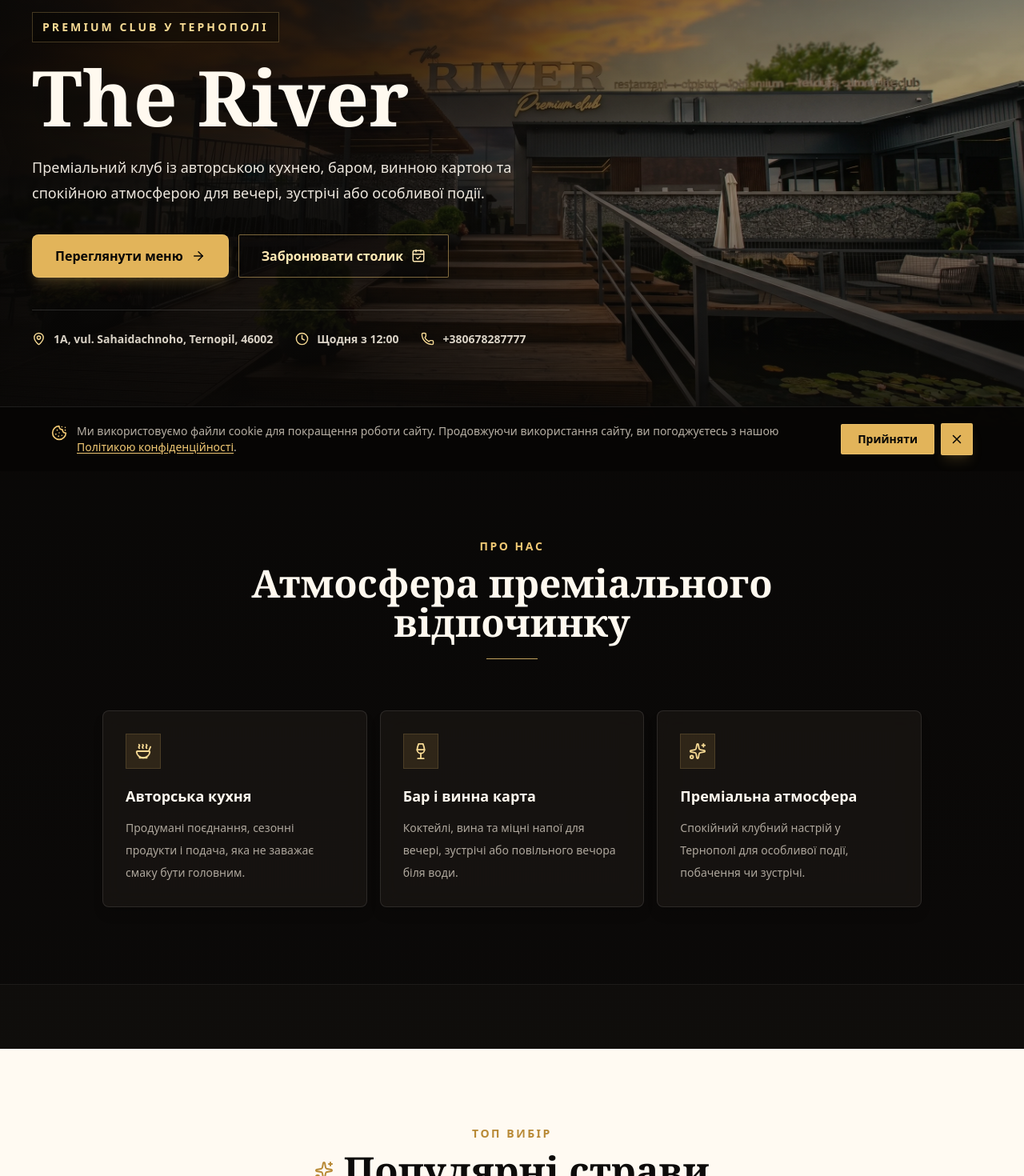
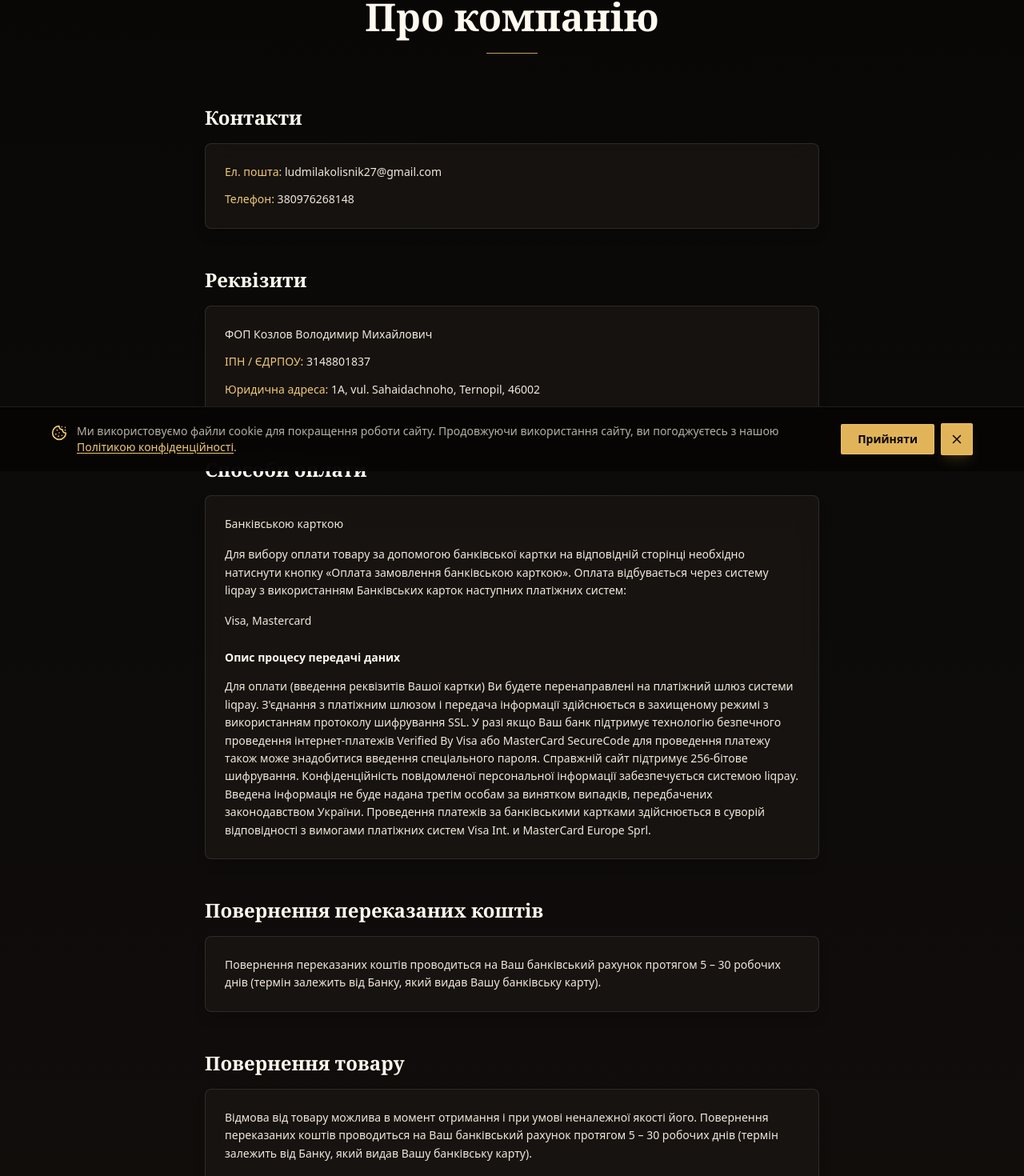
Before and after one commit to dupcamen-dev/riv, a React (Vite) app: page /#/info in a window 1280 px wide. Before the commit this address led to /. Shown: the part 211-1681 px from the top of the page at 80% size. Built offline with nearby package versions, Linux system fonts and the light colour scheme.

Commit message:
feat: company info page with footer link

```diff
--- a/src/App.jsx
+++ b/src/App.jsx
@@ -6,6 +6,7 @@ import Breadcrumbs from './components/layout/Breadcrumbs.jsx'
 import Footer from './components/layout/Footer.jsx'
 import Home from './pages/Home.jsx'
 import Menu from './pages/Menu.jsx'
+import Info from './pages/Info.jsx'
 import PageTransition from './components/layout/PageTransition.jsx'
 import BookingModal from './components/booking/BookingModal.jsx'
 import CookieConsent from './components/ui/CookieConsent.jsx'
@@ -37,6 +38,7 @@ function App() {
           <Routes location={location} key={path}>
             <Route path="/" element={<PageTransition><Home onOpenBooking={openBooking} /></PageTransition>} />
             <Route path="/menu" element={<PageTransition><Menu /></PageTransition>} />
+            <Route path="/info" element={<PageTransition><Info /></PageTransition>} />
             <Route path="/booking" element={<Navigate to="/" replace />} />
             <Route path="*" element={<Navigate to="/" replace />} />
           </Routes>
--- a/src/components/layout/Footer.jsx
+++ b/src/components/layout/Footer.jsx
@@ -8,6 +8,7 @@ const footerLinks = [
   { to: '/', label: 'Винна карта', section: 'wine' },
   { to: '/', label: 'Контакти', section: 'contact' },
   { to: '/', label: 'Відгуки', section: 'feedback' },
+  { to: '/info', label: 'Інформація про компанію' },
 ]
 
 export default function Footer({ onOpenBooking }) {
--- /dev/null
+++ b/src/pages/Info.jsx
@@ -0,0 +1,64 @@
+import SectionTitle from '../components/ui/SectionTitle.jsx'
+
+export default function Info() {
+  return (
+    <div className="page-container pb-24">
+      <div className="page-content">
+        <SectionTitle subtitle="Інформація">Про компанію</SectionTitle>
+
+        <div className="max-w-3xl mx-auto space-y-12">
+          <section className="space-y-4">
+            <h3 className="font-serif text-2xl font-bold text-light-100">Контакти</h3>
+            <div className="glass rounded-lg p-6 space-y-3 text-sm text-light-200 leading-relaxed">
+              <p><span className="text-gold-400">Ел. пошта:</span> ludmilakolisnik27@gmail.com</p>
+              <p><span className="text-gold-400">Телефон:</span> 380976268148</p>
+            </div>
+          </section>
+
+          <section className="space-y-4">
+            <h3 className="font-serif text-2xl font-bold text-light-100">Реквізити</h3>
+            <div className="glass rounded-lg p-6 space-y-3 text-sm text-light-200 leading-relaxed">
+              <p>ФОП Козлов Володимир Михайлович</p>
+              <p><span className="text-gold-400">ІПН / ЄДРПОУ:</span> 3148801837</p>
+              <p><span className="text-gold-400">Юридична адреса:</span> 1A, vul. Sahaidachnoho, Ternopil, 46002</p>
+            </div>
+          </section>
+
+          <section className="space-y-4">
+            <h3 className="font-serif text-2xl font-bold text-light-100">Способи оплати</h3>
+            <div className="glass rounded-lg p-6 text-sm text-light-200 leading-relaxed space-y-4">
+              <p>Банківською карткою</p>
+              <p>
+                Для вибору оплати товару за допомогою банківської картки на відповідній сторінці необхідно натиснути кнопку «Оплата замовлення банківською карткою». Оплата відбувається через систему liqpay з використанням Банківських карток наступних платіжних систем:
+              </p>
+              <p>Visa, Mastercard</p>
+
+              <h4 className="font-bold text-light-100 pt-2">Опис процесу передачі даних</h4>
+              <p>
+                Для оплати (введення реквізитів Вашої картки) Ви будете перенаправлені на платіжний шлюз системи liqpay. З'єднання з платіжним шлюзом і передача інформації здійснюється в захищеному режимі з використанням протоколу шифрування SSL. У разі якщо Ваш банк підтримує технологію безпечного проведення інтернет-платежів Verified By Visa або MasterCard SecureCode для проведення платежу також може знадобитися введення спеціального пароля. Справжній сайт підтримує 256-бітове шифрування. Конфіденційність повідомленої персональної інформації забезпечується системою liqpay. Введена інформація не буде надана третім особам за винятком випадків, передбачених законодавством України. Проведення платежів за банківськими картками здійснюється в суворій відповідності з вимогами платіжних систем Visa Int. и MasterCard Europe Sprl.
+              </p>
+            </div>
+          </section>
+
+          <section className="space-y-4">
+            <h3 className="font-serif text-2xl font-bold text-light-100">Повернення переказаних коштів</h3>
+            <div className="glass rounded-lg p-6 text-sm text-light-200 leading-relaxed space-y-3">
+              <p>
+                Повернення переказаних коштів проводиться на Ваш банківський рахунок протягом 5 – 30 робочих днів (термін залежить від Банку, який видав Вашу банківську карту).
+              </p>
+            </div>
+          </section>
+
+          <section className="space-y-4">
+            <h3 className="font-serif text-2xl font-bold text-light-100">Повернення товару</h3>
+            <div className="glass rounded-lg p-6 text-sm text-light-200 leading-relaxed space-y-3">
+              <p>
+                Відмова від товару можлива в момент отримання і при умові неналежної якості його. Повернення переказаних коштів проводиться на Ваш банківський рахунок протягом 5 – 30 робочих днів (термін залежить від Банку, який видав Вашу банківську карту).
+              </p>
+            </div>
+          </section>
+        </div>
+      </div>
+    </div>
+  )
+}
```
